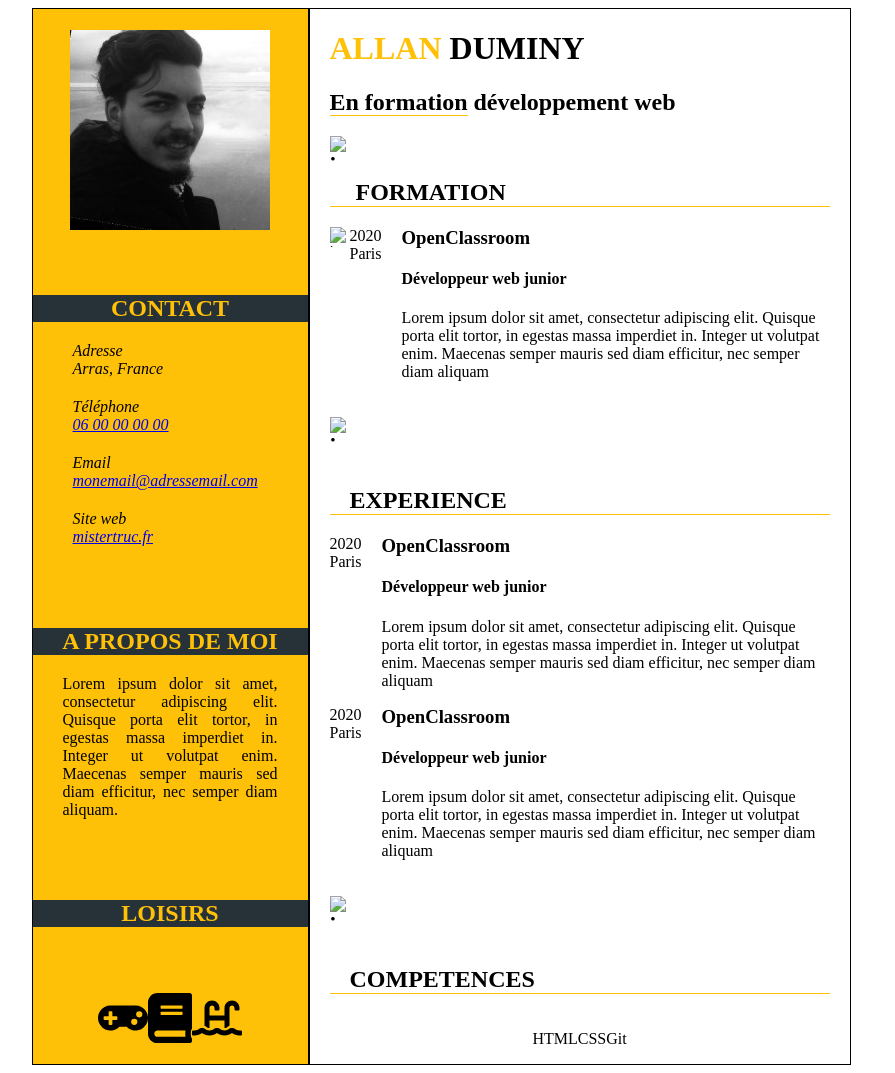
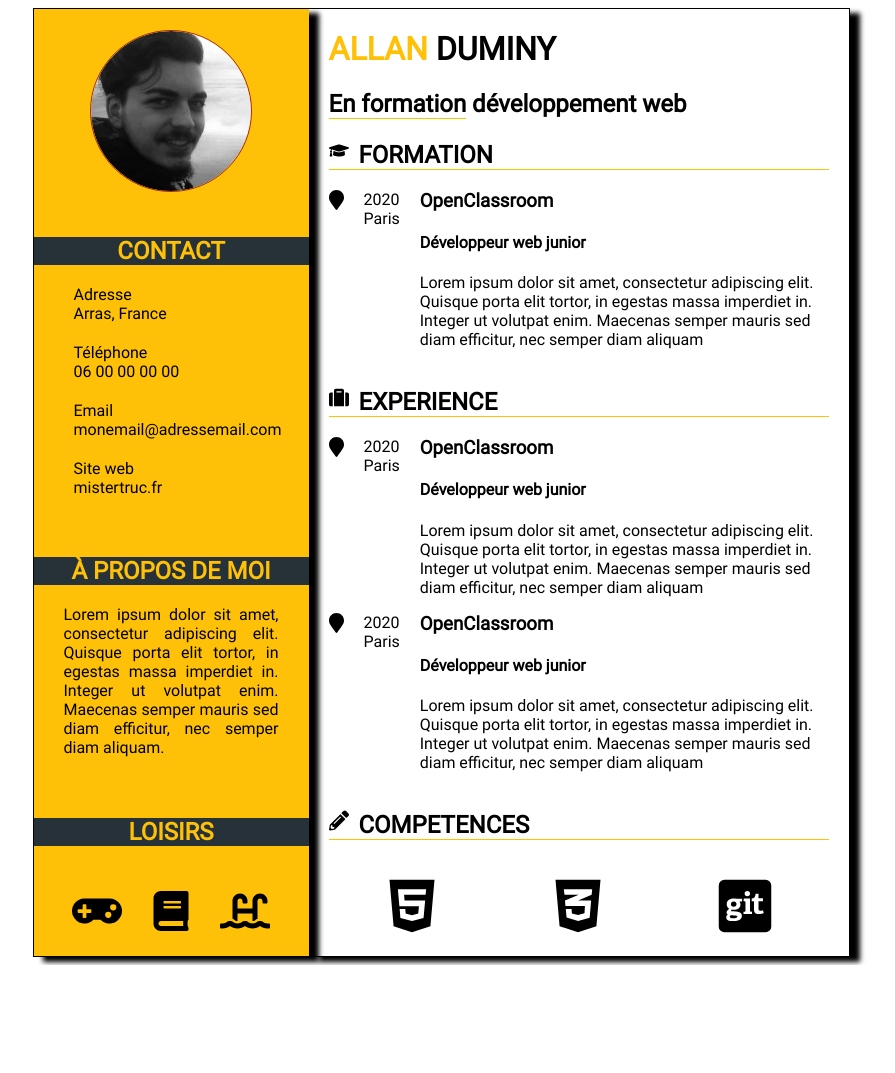
Before and after one commit to dev-allan/projet2OC, a plain HTML site: page index.html in a window 1280 px wide. Shown: the whole page, without its empty margins (199-1094 px from the left). After the commit the page ends 965 px from the top, so only its background shows below. Drawn offline with Linux system fonts and the light colour scheme.

Commit message:
fin de la version 1 CV

```diff
--- a/index.html
+++ b/index.html
@@ -4,13 +4,14 @@
 <head>
     <meta charset="UTF-8">
     <link href="style.css" rel="stylesheet">
+    <link href="responsive.css" rel="stylesheet">
     <title>Allan Duminy</title>
 </head>
 <body>
     <div class="CV">
         <div class="presentation">
             <div class="photo">
-                <img src="img/photo.jpg" alt="photo de Allan">
+                <img src="img/photo1.png" alt="photo de Allan">
             </div>
 
             <div class="contact">
@@ -26,15 +27,15 @@
             </div>
 
             <div class="apropos">
-                <h2>A PROPOS DE MOI</h2>
+                <h2>À PROPOS DE MOI</h2>
                 <p>Lorem ipsum dolor sit amet, consectetur adipiscing elit. Quisque porta elit tortor, in egestas massa imperdiet in. Integer ut volutpat enim. Maecenas semper mauris sed diam efficitur, nec semper diam aliquam.</p>
             </div>
             <h2>LOISIRS</h2>
             <div class="loisir">
                 <div>
-                    <img src="icon/gamepad-solid.svg" style="width: 50px;"/>
-                    <img src="icon/book-solid.svg" style="width: 100px;"/>
-                    <img src="icon/swimming-pool-solid.svg" style="width: 50px;"/>
+                    <img src="icon/gamepad-solid.svg" style="width:50px; height:40px;"/>
+                    <img src="icon/book-solid.svg" style="width:50px; height:40px; padding-left: 20px;padding-right: 20px;"/>
+                    <img src="icon/swimming-pool-solid.svg" style="width:50px; height:40px;"/>
                 </div>
             </div>
         </div>
@@ -45,7 +46,7 @@
                 <h2><span id="lignejaune">En formation</span> développement web</h2>
             </header>
 
-            <h2 class="souligner"><img src="icon/graduation-cap-solid.svg" alt="image diplome"/> FORMATION</h2>
+            <h2 class="souligner"><img src="icon/graduation-cap-solid.svg" alt="image diplome"/>FORMATION</h2>
             <div class="formation"><img src="icon/map-marker-solid.svg" alt="icone de marquage" />
                 <div class="annee">
                     <p>2020 <br />Paris</p>
@@ -59,7 +60,7 @@
 
             <h2 class="souligner"><img src="icon/suitcase-solid.svg" alt="image d'une valise" />EXPERIENCE</h2>
             <div class="experience">
-                <div class="exp">
+                <div class="exp"><img src="icon/map-marker-solid.svg" alt="icone de marquage" />
                     <div class="annee">
                         <p>2020 <br />Paris</p>
                     </div>
@@ -70,7 +71,7 @@
                     </div>
                 </div>
 
-                <div class="exp">
+                <div class="exp"><img src="icon/map-marker-solid.svg" alt="icone de marquage" />
                     <div class="annee">
                         <p>2020 <br />Paris</p>
                     </div>
@@ -84,9 +85,9 @@
 
             <h2 class="souligner"><img src="icon/pencil-alt-solid.svg" alt="image d'un crayon"/>COMPETENCES</h2>
             <div class="competence">
-                <p>HTML</p>
-                <p>CSS</p>
-                <p>Git</p>
+                <p><img src="icon/html5-brands.svg" alt="logo HTML5" style="width:60px; height:60px;"/></p>
+                <p><img src="icon/css3-alt-brands.svg" alt="logo CSS3" style="width:60px; height:60px;"/></p>
+                <p><img src="icon/git-square-brands.svg" alt="logo Git" style="width:60px; height:60px;"/></p>
             </div>
         </div>
     </div>
--- /dev/null
+++ b/responsive.css
@@ -0,0 +1,19 @@
+@media only screen and (max-width: 767px) {
+    .presentation{
+        display: none;
+    }
+    .corpus{
+        border-left: solid 1px;
+    }
+    .formation, .exp{
+        flex-direction: column;
+    }
+
+    .formation img, .exp img{
+        display: none;
+    }
+
+    .annee, h3, h4 {
+        text-align: center;
+    }
+}
--- a/style.css
+++ b/style.css
@@ -1,3 +1,13 @@
+@font-face {
+    font-family: "Roboto";
+    src: url("font/Roboto/Roboto-Regular.ttf") format("TrueType");
+}
+
+*{
+    font-family: Roboto, arial;
+}
+
+
 .CV{
     display: flex;
     flex-direction: row;
@@ -27,6 +37,15 @@
 
 .presentation, .corpus {
     border: solid 1px;
+    box-shadow: 10px 5px 5px black;
+}
+
+.presentation {
+    border-right: 0px;
+}
+
+.corpus {
+    border-left: 0px;
 }
 
 .presentation {
@@ -39,8 +58,10 @@
  width: 275px;
  }
 
-.contact ul {
+.contact ul, .contact a {
     list-style-type: none;
+    font-style: normal;
+    color: black;
 }
 
 .espacebottomli{
@@ -85,20 +106,6 @@
     align-content: center;
 }
 
-.loisir div {
-    display: flex;
-    flex-direction: row;
-    flex-wrap: nowrap;
-    justify-content: center;
-    align-items: stretch;
-    align-content: center;
-}
-
-.loisir div {
-    width: 50px;
-    height: 50px;
-}
-
 #prenomjaune {
     color: #FFC107;
 }
@@ -112,8 +119,9 @@
 }
 
 h2 img{
-    max-width: 20px;
-    max-height: 25px;
+    width: 20px;
+    height: 25px;
+    padding-right: 10px;
 }
 
 .corpus{
@@ -130,7 +138,29 @@ h2 img{
      margin-top: 0px;
 }
 
-.formation img{
-    max-width:20px;
-    max-height: 20px;
+.formation img, .exp img{
+    width:20px;
+    height: 20px;
+    padding-right: 20px;
 }
+
+a{
+    text-decoration: none;
+}
+
+a:hover{
+    color: red;
+}
+
+.competence {
+    flex-direction: row;
+    flex-wrap: wrap;
+    justify-content: space-around;
+    align-items: baseline;
+    align-content: stretch;
+}
+
+.photo img {
+    border: 1px solid brown;
+    border-radius: 50%;
+}
```
Also changed, not shown: icon/css3-alt-brands.svg (added), icon/git-square-brands.svg (added), icon/graduation-cap-solid.svg (added), icon/html5-brands.svg (added), icon/map-marker-solid.svg (added), icon/pencil-alt-solid.svg (added), icon/suitcase-solid.svg (added), img/photo1.png (added).
